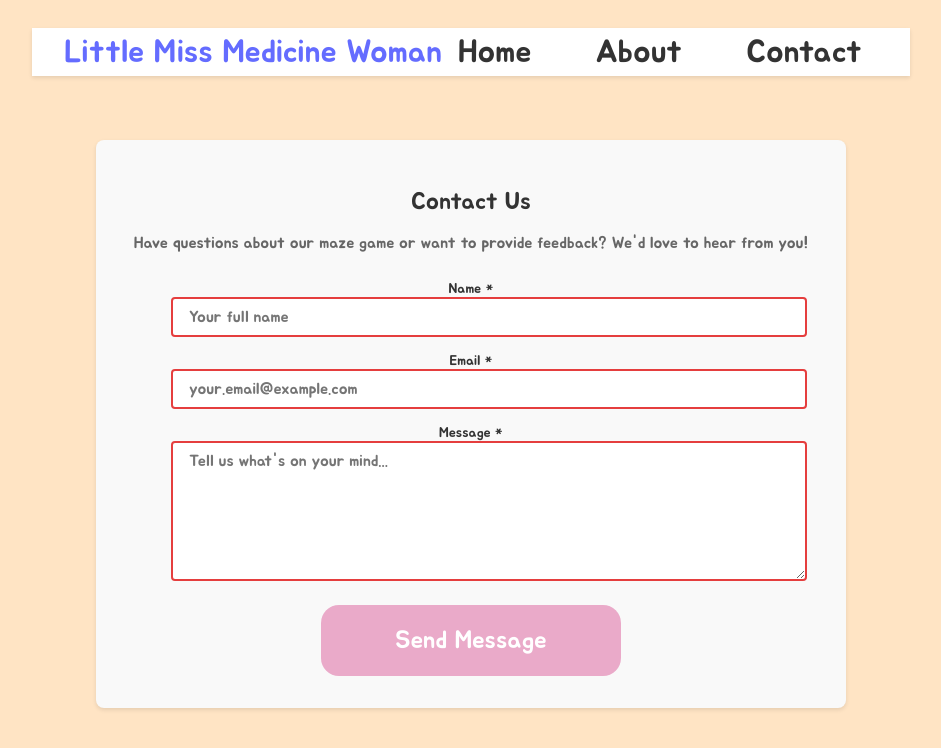
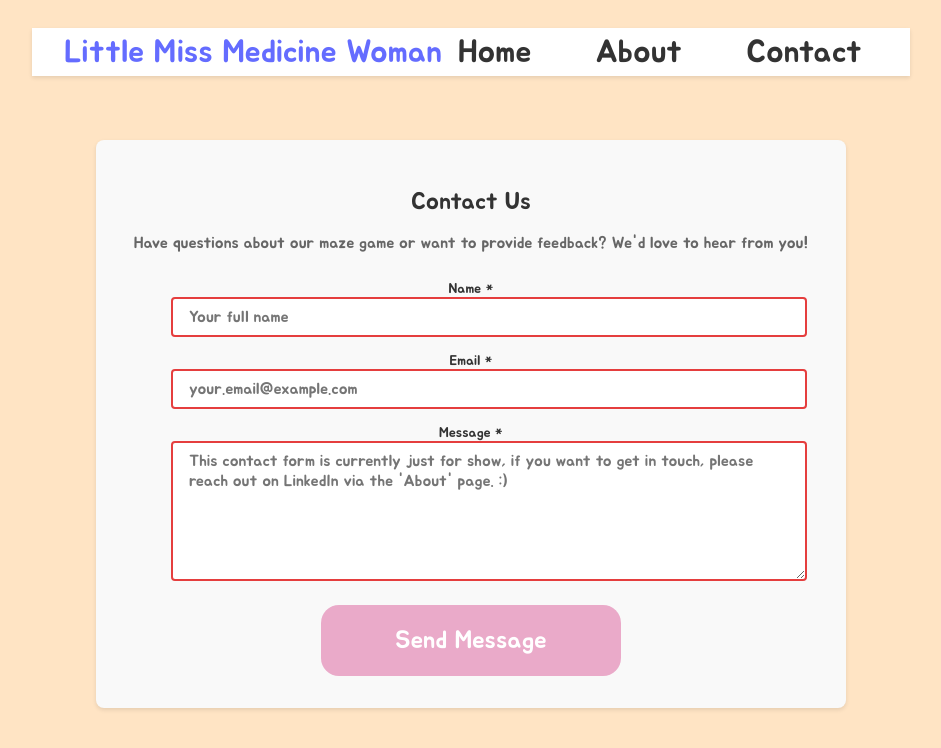
Before and after one commit to tayamari/lmmw-maze-game, a React (Vite) app in the folder src/: page /contact in a window 1280 px wide. Shown: the top 748 px of the page, without its empty margins (169-1110 px from the left). Built offline with nearby package versions, Linux system fonts and the light colour scheme; a web font is replaced by a local one.

Commit message:
Update contact form placeholder

```diff
--- a/src/src/components/Contact.jsx
+++ b/src/src/components/Contact.jsx
@@ -66,7 +66,7 @@ function Contact() {
               value={formData.message}
               onChange={handleChange}
               required
-              placeholder="Tell us what's on your mind..."
+              placeholder="This contact form is currently just for show, if you want to get in touch, please reach out on LinkedIn via the 'About' page. :)"
               rows="5"
             ></textarea>
           </div>
```
